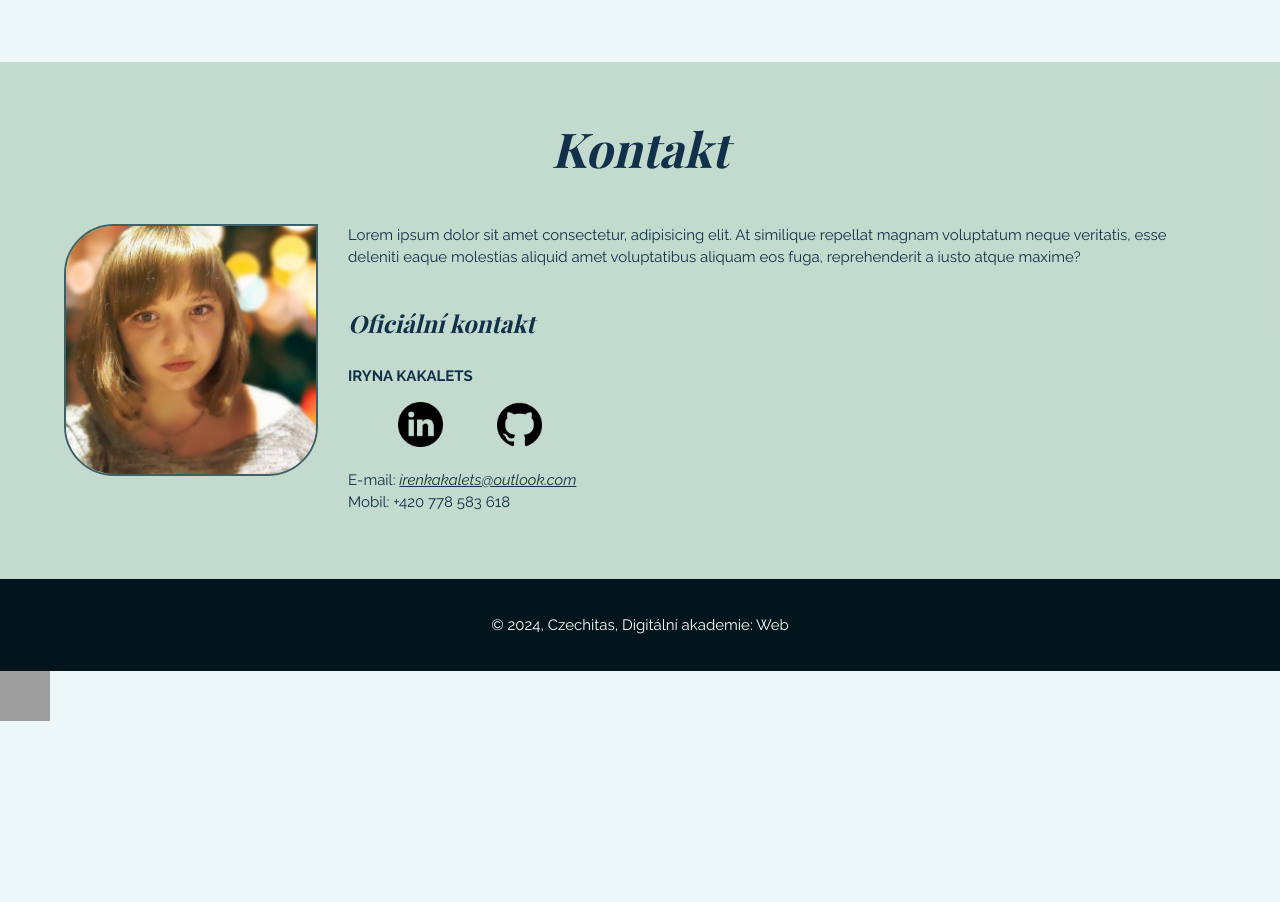
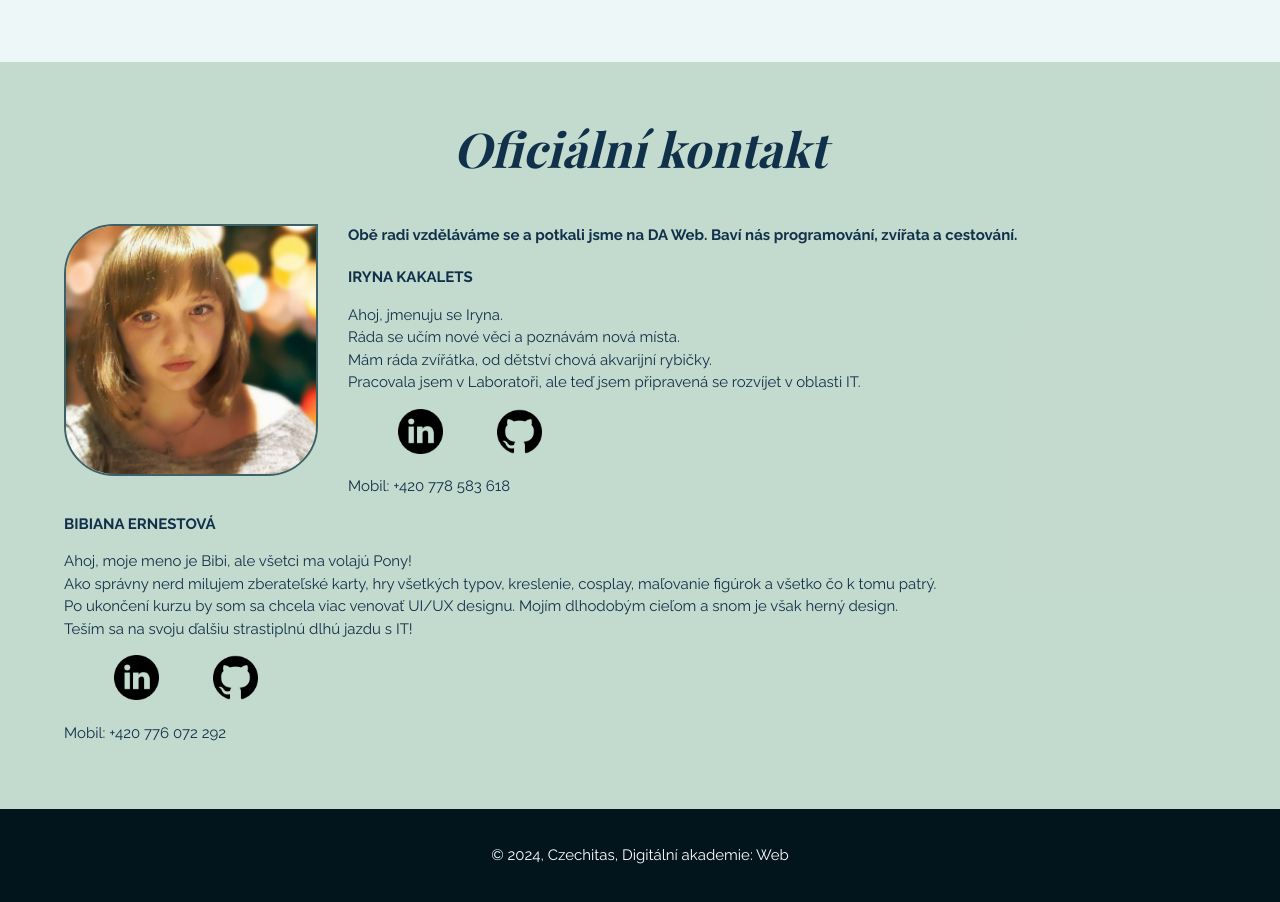
Before and after one commit to IrynaKakalets/Projekt, a plain HTML site: page index.html in a window 1280 px wide. Shown: the part 3477-4379 px from the top of the page. Before the commit the page ends 4148 px from the top, so only its background shows below. Drawn offline with nearby package versions, Linux system fonts and the light colour scheme; grey boxes are pictures that could not be loaded; a web font is replaced by a local one.

Commit message:
uprava sekce kontakt

```diff
--- a/index.html
+++ b/index.html
@@ -212,7 +212,8 @@
     <section class="úvod" id="úvod">
       <h2>Než vpustíme akvarijní rybičky</h2>
 
-      <img class="foto-úvod" src="obrazky/013522960.jpg" alt="Úvod" />
+      <img class="foto-úvod" src="obrazky/uvod.jpg" alt="Úvod" />
+
 
       <p>
         Nikdy nepouštějte ryby do čerstvě založené nádrže.
@@ -244,20 +245,17 @@
     <!-- Sekce Kontakt -->
 
     <section class="kontakt" id="kontakt">
-      <h2>Kontakt</h2>
+      <h2>Oficiální kontakt</h2>
 
       <img class="foto-kontakt" src="obrazky/kontakt.jpg" alt="Kontakt" />
 
-      <p>
-        Lorem ipsum dolor sit amet consectetur, adipisicing elit. At similique
-        repellat magnam voluptatum neque veritatis, esse deleniti eaque
-        molestias aliquid amet voluptatibus aliquam eos fuga, reprehenderit a
-        iusto atque maxime?
-      </p>
-
-      <h3>Oficiální kontakt</h3>
+      <h4>Obě radi vzděláváme se a potkali jsme na DA Web. Baví nás programování, zvířata a cestování.</h4>
 
       <p><strong>IRYNA KAKALETS</strong></p>
+      <p>Ahoj, jmenuju se Iryna.<br/>
+      Ráda se učím nové věci a poznávám nová místa.<br/>
+      Mám ráda zvířátka, od dětství chová akvarijní rybičky.<br/>
+      Pracovala jsem v Laboratoři, ale teď jsem připravená se rozvíjet v oblasti IT.<br/></p>
 
       <a href="https://www.linkedin.com/in/iryna-kakalets"
         ><img src="obrazky/linkedin.png" alt="Linkedin" class="tech-logo"
@@ -266,14 +264,26 @@
         <img src="obrazky/github.png" alt="Github" class="tech-logo"
       /></a>
 
-      <p>
-        E-mail:
-        <a href="mailto:irenkakalets@outlook.com">irenkakalets@outlook.com</a
-        ><br />
-        Mobil: +420 778 583 618
-      </p>
+      <p>Mobil: +420 778 583 618</p>
+
+
+      <p><strong>BIBIANA ERNESTOVÁ </strong></p>
+      <p>Ahoj, moje meno je Bibi, ale všetci ma volajú Pony!<br/>
+      Ako správny nerd milujem zberateľské karty, hry všetkých typov, kreslenie, cosplay, maľovanie figúrok a všetko čo k tomu patrý.<br/>
+      Po ukončení kurzu by som sa chcela viac venovať UI/UX designu. Mojím dlhodobým cieľom a snom je však herný design.<br/>
+      Teším sa na svoju ďalšiu strastiplnú dlhú jazdu s IT!<br/></p>
+
+      <a href="https://www.linkedin.com/in/iryna-kakalets"
+        ><img src="obrazky/linkedin.png" alt="Linkedin" class="tech-logo"
+      /></a>
+      <a href="https://github.com/cyberHoof">
+        <img src="obrazky/github.png" alt="Github" class="tech-logo"
+      /></a>
+
+      <p>Mobil: +420 776 072 292</p>
+
     </section>
-    <a class="iptotop" href="#"><span></span></a>
+
     <!-- Patička stránky -->
     <footer class="paticka">
       <p>© 2024, Czechitas, Digitální akademie: Web</p>
--- a/style.css
+++ b/style.css
@@ -88,6 +88,7 @@ a {
     border: 2px solid #072e3db3;
     float: left;
     margin: 0 30px 30px 0;
+
 }
 
 
```
Also changed, not shown: obrazky/uvod.jpg (added), obrazky/uvod1.jpg (renamed from obrazky/013522960.jpg).
